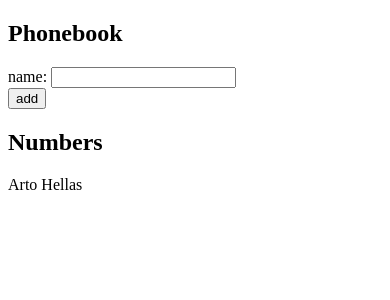
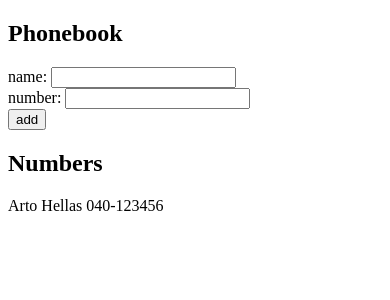
Before and after one commit to kritebh/fullstackopen, a React (Create React App) app in the folder part2/phonebook/: page / in a window 390 px wide. Shown: the top 300 px of the page. Built offline with nearby package versions, Linux system fonts and the light colour scheme.

Commit message:
2.8: The Phonebook Step3

```diff
--- a/part2/phonebook/src/App.js
+++ b/part2/phonebook/src/App.js
@@ -2,9 +2,10 @@ import { useState } from 'react'
 
 const App = () => {
   const [persons, setPersons] = useState([
-    { name: 'Arto Hellas' }
+    { name: 'Arto Hellas',number:'040-123456' }
   ])
   const [newName, setNewName] = useState('')
+  const [number,setNumber] = useState('')
 
   const formHandler = (e)=>{
     e.preventDefault()
@@ -13,14 +14,16 @@ const App = () => {
     allPersons.forEach((p)=>{
       if(p.name===newName){
         isPresent = true
-        alert(`${newName} is already to phonebook`)
+        alert(`${newName} is already added to phonebook`)
       }
     })
 
     if(isPresent){
       return
     }
-    setPersons([...persons,{name:newName}])
+    setPersons([...persons,{name:newName,number:number}])
+    setNewName("")
+    setNumber("")
   }
 
   return (
@@ -31,13 +34,16 @@ const App = () => {
           name: <input value={newName} onChange={(e)=>setNewName(e.target.value)} />
         </div>
         <div>
+          number: <input value={number} onChange={(e)=>setNumber(e.target.value)} />
+        </div>
+        <div>
           <button type="submit">add</button>
         </div>
       </form>
       <h2>Numbers</h2>
       {
         persons.map((person,i)=>{
-          return <p key={i}>{person.name}</p>
+          return <p key={i}>{person.name} {person.number}</p>
         })
       }
     </div>
```
